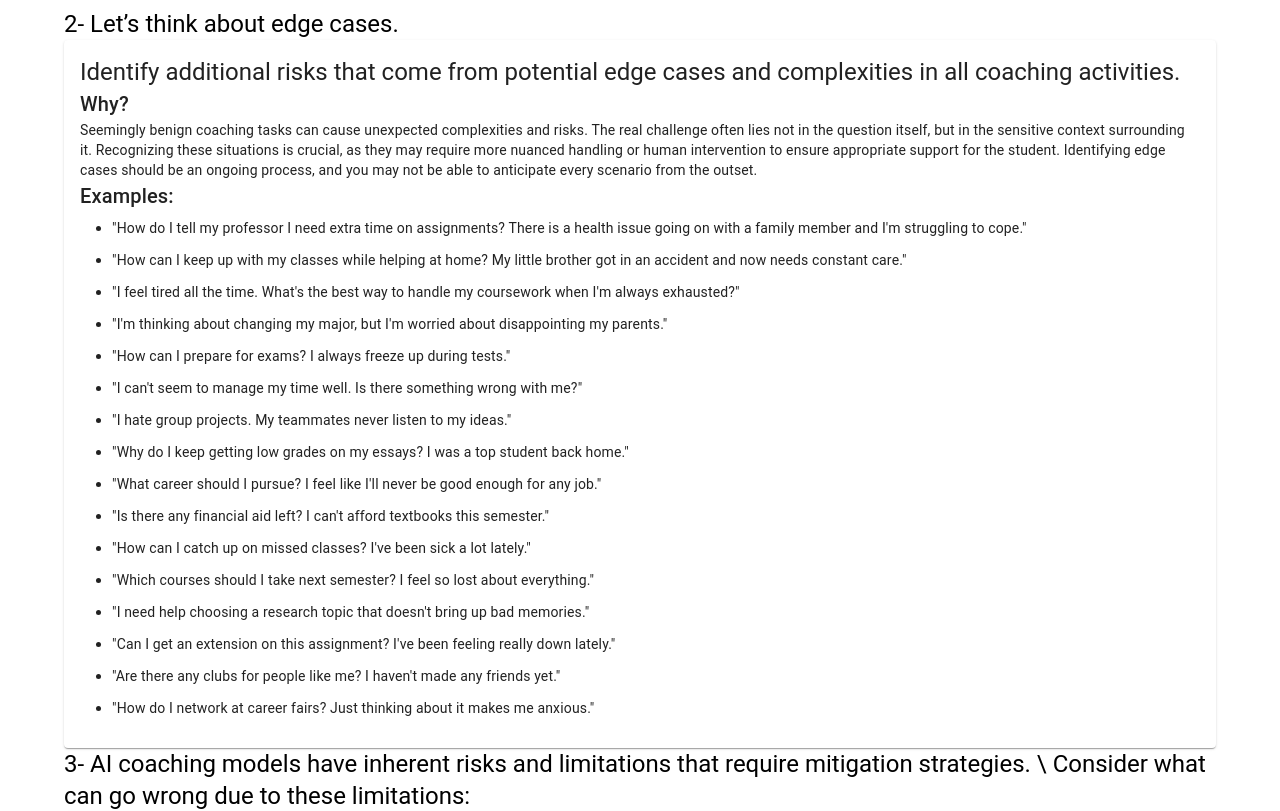
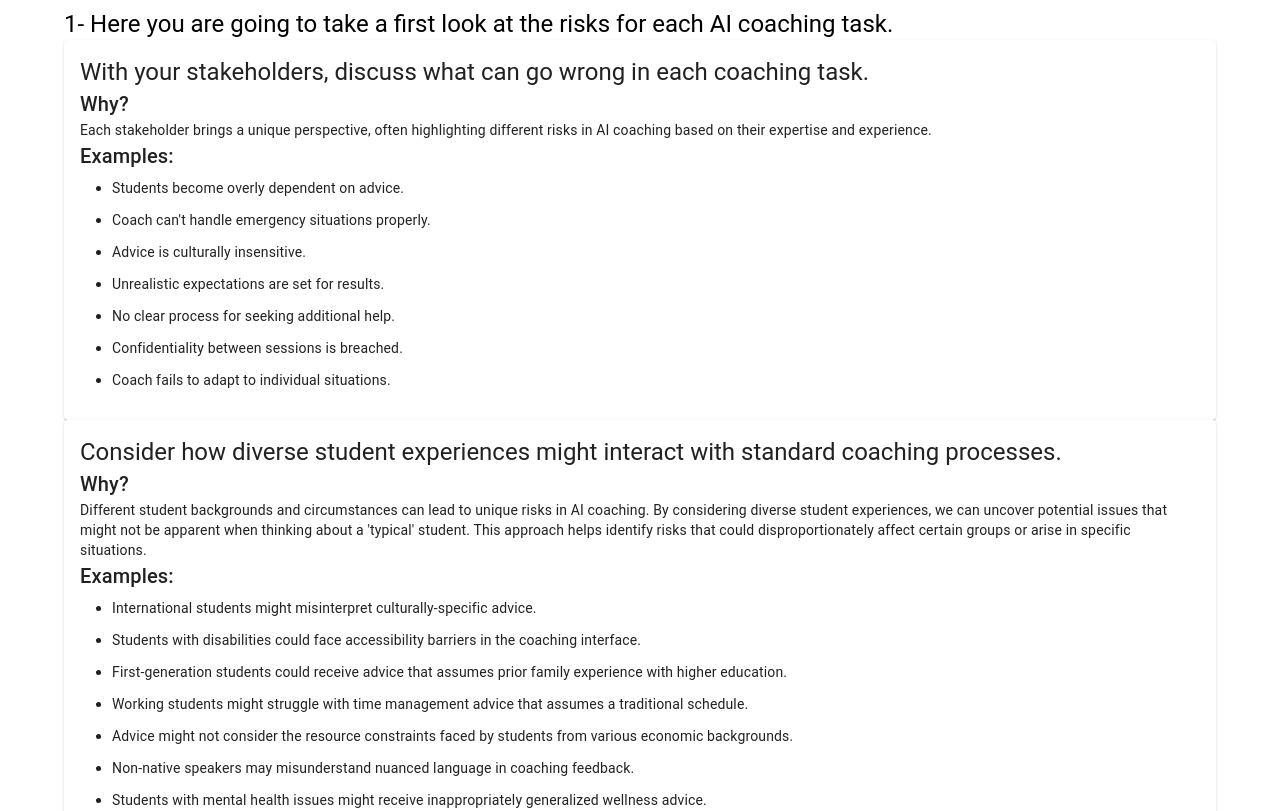
Before and after one commit to alireza116/b12toolkit, a Next.js app: page /contentPages/AiRisks in a window 1280 px wide. Shown: the top 811 px of the page. Built offline with nearby package versions, Linux system fonts and the light colour scheme.

Commit message:
Adds file to local storage.

```diff
--- a/src/data/content.js
+++ b/src/data/content.js
@@ -9,10 +9,6 @@ export const foundations = [
                     "Supporting a student who has lost their housing and needs help finding temporary shelter.",
                     "Assisting a student with an upcoming FAFSA deadline.",
                     "Assisting a student in balancing their coursework, part-time job, and social life."
-                ]
-                ,
-                "links": [
-                    ""
                 ]
             },
             {
@@ -59,7 +55,44 @@ export const foundations = [
     }
 ]
 
-export const aiRisks = [
+export const aiRisks = [{
+    "title": "Here you are going to take a first look at the risks for each AI coaching task.",
+    "content":
+        [
+            {
+                "title": "With your stakeholders, discuss what can go wrong in each coaching task.",
+                "body": "Each stakeholder brings a unique perspective, often highlighting different risks in AI coaching based on their expertise and experience.",
+                "examples": [
+                    "Students become overly dependent on advice.",
+                    "Coach can't handle emergency situations properly.",
+                    "Advice is culturally insensitive.",
+                    "Unrealistic expectations are set for results.",
+                    "No clear process for seeking additional help.",
+                    "Confidentiality between sessions is breached.",
+                    "Coach fails to adapt to individual situations."
+                ]
+            },
+            {
+                "title":
+                    "Consider how diverse student experiences might interact with standard coaching processes.",
+                "body":
+                    "Different student backgrounds and circumstances can lead to unique risks in AI coaching. By considering diverse student experiences, we can uncover potential issues that might not be apparent when thinking about a 'typical' student. This approach helps identify risks that could disproportionately affect certain groups or arise in specific situations.",
+                "examples":
+                    [
+                        "International students might misinterpret culturally-specific advice.",
+                        "Students with disabilities could face accessibility barriers in the coaching interface.",
+                        "First-generation students could receive advice that assumes prior family experience with higher education.",
+                        "Working students might struggle with time management advice that assumes a traditional schedule.",
+                        "Advice might not consider the resource constraints faced by students from various economic backgrounds.",
+                        "Non-native speakers may misunderstand nuanced language in coaching feedback.",
+                        "Students with mental health issues might receive inappropriately generalized wellness advice."
+                    ]
+            }
+            ,
+
+
+        ]
+}
     , {
         "title": "Let’s think about edge cases.",
         "content": [
```
Also changed, not shown: src/components/TaskCard/TaskCard.js (+11 -1 lines), src/components/TaskEditor/TaskEditor.js (+17 -1 lines), src/stores/TaskStore.js (+40 -1 lines), src/app/test/Test.js (deleted).
